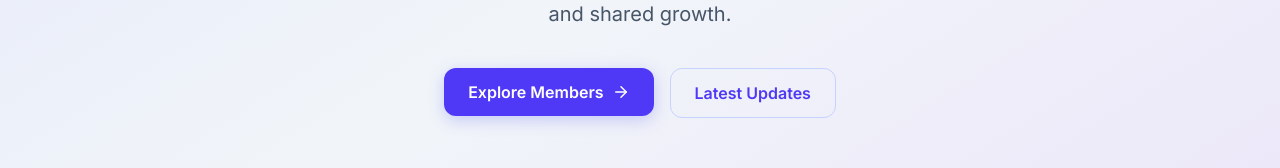
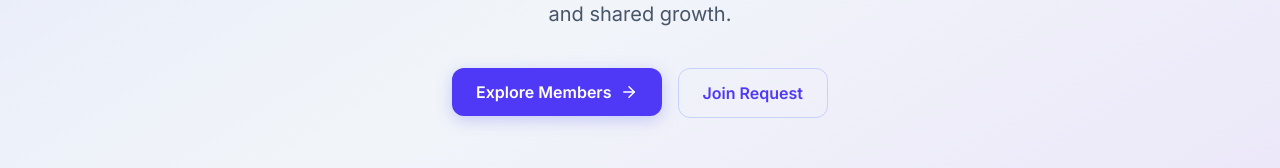
Before and after one commit to hamimLohani/student-aid, a Next.js app: page / in a window 1280 px wide. Shown: the part 503-671 px from the top of the page. Built offline with nearby package versions, Linux system fonts and the light colour scheme; no server answers.

Commit message:
change leatest update into join requeat btn

```diff
--- a/app/page.tsx
+++ b/app/page.tsx
@@ -31,8 +31,8 @@ export default function HomePage() {
               </Link>
             </motion.div>
             <motion.div whileHover={{ scale: 1.04 }} whileTap={{ scale: 0.96 }} className="w-full sm:w-auto">
-              <Link href="/announcements" className="flex items-center justify-center gap-2 border border-indigo-200 dark:border-white/20 hover:border-indigo-400 dark:hover:border-white/40 text-indigo-600 dark:text-white px-6 py-3 rounded-xl font-semibold transition w-full">
-                Latest Updates
+              <Link href="/join" className="flex items-center justify-center gap-2 border border-indigo-200 dark:border-white/20 hover:border-indigo-400 dark:hover:border-white/40 text-indigo-600 dark:text-white px-6 py-3 rounded-xl font-semibold transition w-full">
+                Join Request
               </Link>
             </motion.div>
           </div>
```
